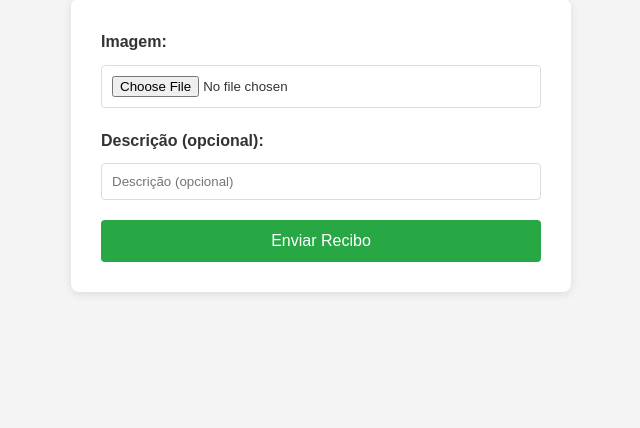
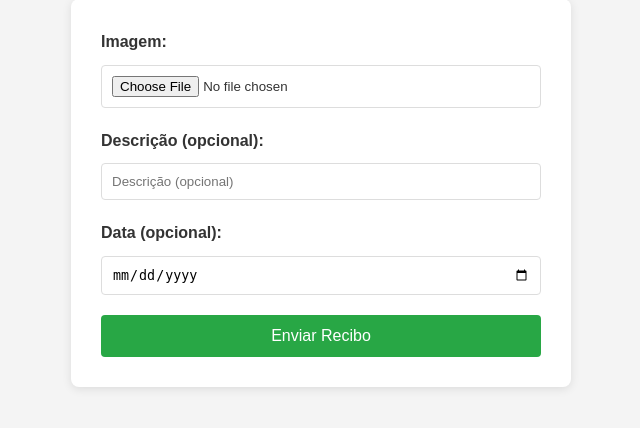
Before and after one commit to AthosSperber/gerenciadorFinancas, a Django app: page /upload_recibo/ in a window 1280 px wide. Shown: the part 145-573 px from the top of the page, without its empty margins (319-959 px from the left). Run offline with Django 5.2, Linux system fonts and the light colour scheme.

Commit message:
Add data opcional

```diff
--- a/gerenciador_financas/finanças/forms.py
+++ b/gerenciador_financas/finanças/forms.py
@@ -13,3 +13,4 @@ class TransacaoForm(forms.ModelForm):
 class UploadReciboForm(forms.Form):
     imagem = forms.ImageField()
     descricao = forms.CharField(required=False, widget=forms.TextInput(attrs={'placeholder': 'Descrição (opcional)'}))
+    data = forms.DateField(required=False, widget=forms.TextInput(attrs={'placeholder': 'Data (opcional)', 'type': 'date'}))
--- a/gerenciador_financas/finanças/templates/finanças/upload_recibo.html
+++ b/gerenciador_financas/finanças/templates/finanças/upload_recibo.html
@@ -32,6 +32,10 @@
                 <label for="{{ form.descricao.id_for_label }}">Descrição (opcional):</label>
                 {{ form.descricao }}
             </div>
+            <div>
+                <label for="{{ form.data.id_for_label }}">Data (opcional):</label>
+                {{ form.data }}
+            </div>
             <button type="submit">Enviar Recibo</button>
         </form>
     </main>
--- a/gerenciador_financas/finanças/views.py
+++ b/gerenciador_financas/finanças/views.py
@@ -89,12 +89,15 @@ def upload_recibo(request):
             descricao_usuario = form.cleaned_data.get('descricao', '').strip()
             descricao = descricao_usuario if descricao_usuario else dados['descricao']
 
+            data_usuario = form.cleaned_data.get('data')
+            data = data_usuario if data_usuario else dados['data']
+
             # Criação automática da transação usando o tipo extraído
             Transacao.objects.create(
-                valor=dados['valor'],
-                data=dados['data'],
+                valor = dados['valor'],
+                data = data,
                 descricao = descricao,
-                tipo=dados['tipo']
+                tipo= dados['tipo']
             )
             return redirect('transacoes_list')
     else:
```
Also changed, not shown: gerenciador_financas/db.sqlite3.
